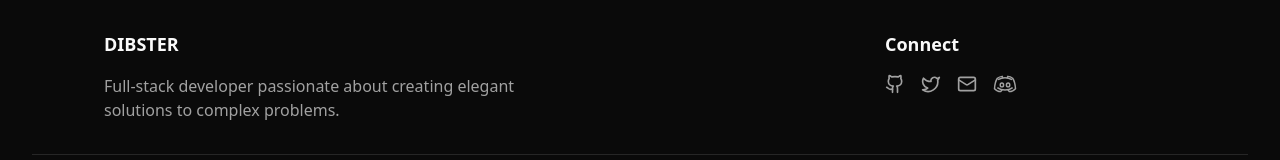
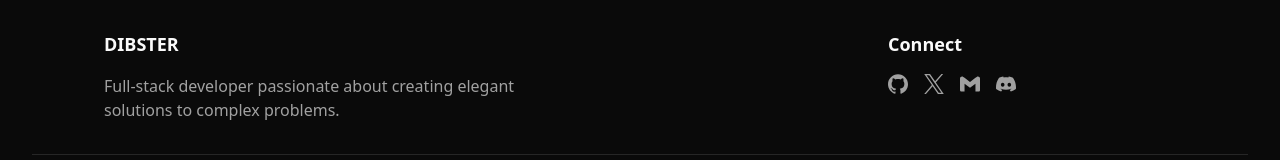
Before and after one commit to DEV-DIBSTER/Personal-Website, a Next.js app: page /sitemap in a window 1280 px wide. Shown: the part 545-705 px from the top of the page. Built offline with nearby package versions, Linux system fonts and the light colour scheme.

Commit message:
refractor: social icons

```diff
--- a/src/app/components/Footer.js
+++ b/src/app/components/Footer.js
@@ -1,5 +1,4 @@
 import Link from "next/link";
-import { Github, Twitter, Linkedin, Mail } from "lucide-react";
 
 const Footer = () => {
   return (
@@ -17,28 +16,16 @@ const Footer = () => {
             <h3 className="text-lg font-semibold mb-4">Connect</h3>
             <div className="flex space-x-4">
               <Link href="https://github.com/DEV-DIBSTER" target="_blank" rel="noopener noreferrer" aria-label="GitHub">
-                <Github className="h-5 w-5 text-muted-foreground hover:text-foreground transition-colors" />
+                <svg role="img" viewBox="0 0 24 24" xmlns="http://www.w3.org/2000/svg" className="h-5 w-5 text-muted-foreground hover:text-foreground transition-colors fill-current"><title>GitHub</title><path d="M12 .297c-6.63 0-12 5.373-12 12 0 5.303 3.438 9.8 8.205 11.385.6.113.82-.258.82-.577 0-.285-.01-1.04-.015-2.04-3.338.724-4.042-1.61-4.042-1.61C4.422 18.07 3.633 17.7 3.633 17.7c-1.087-.744.084-.729.084-.729 1.205.084 1.838 1.236 1.838 1.236 1.07 1.835 2.809 1.305 3.495.998.108-.776.417-1.305.76-1.605-2.665-.3-5.466-1.332-5.466-5.93 0-1.31.465-2.38 1.235-3.22-.135-.303-.54-1.523.105-3.176 0 0 1.005-.322 3.3 1.23.96-.267 1.98-.399 3-.405 1.02.006 2.04.138 3 .405 2.28-1.552 3.285-1.23 3.285-1.23.645 1.653.24 2.873.12 3.176.765.84 1.23 1.91 1.23 3.22 0 4.61-2.805 5.625-5.475 5.92.42.36.81 1.096.81 2.22 0 1.606-.015 2.896-.015 3.286 0 .315.21.69.825.57C20.565 22.092 24 17.592 24 12.297c0-6.627-5.373-12-12-12"/></svg>
               </Link>
-              <Link href="https://twitter.com/DEV_DIBSTER" target="_blank" rel="noopener noreferrer" aria-label="Twitter">
-                <Twitter className="h-5 w-5 text-muted-foreground hover:text-foreground transition-colors" />
+              <Link href="https://twitter.com/DEV_DIBSTER" target="_blank" rel="noopener noreferrer" aria-label="X">
+                <svg role="img" viewBox="0 0 24 24" xmlns="http://www.w3.org/2000/svg" className="h-5 w-5 text-muted-foreground hover:text-foreground transition-colors fill-current"><title>X</title><path d="M14.234 10.162 22.977 0h-2.072l-7.591 8.824L7.251 0H.258l9.168 13.343L.258 24H2.33l8.016-9.318L16.749 24h6.993zm-2.837 3.299-.929-1.329L3.076 1.56h3.182l5.965 8.532.929 1.329 7.754 11.09h-3.182z"/></svg>
               </Link>
-              <Link href="mailto:me@dibster.dev" aria-label="Email">
-                <Mail className="h-5 w-5 text-muted-foreground hover:text-foreground transition-colors" />
+              <Link href="mailto:me@dibster.dev" aria-label="Gmail">
+                <svg role="img" viewBox="0 0 24 24" xmlns="http://www.w3.org/2000/svg" className="h-5 w-5 text-muted-foreground hover:text-foreground transition-colors fill-current"><title>Gmail</title><path d="M24 5.457v13.909c0 .904-.732 1.636-1.636 1.636h-3.819V11.73L12 16.64l-6.545-4.91v9.273H1.636A1.636 1.636 0 0 1 0 19.366V5.457c0-2.023 2.309-3.178 3.927-1.964L5.455 4.64 12 9.548l6.545-4.91 1.528-1.145C21.69 2.28 24 3.434 24 5.457z"/></svg>
               </Link>
               <Link href="https://discord.com/users/757296951925538856" target="_blank" rel="noopener noreferrer" aria-label="Discord">
-                <svg
-                  xmlns="http://www.w3.org/2000/svg"
-                  viewBox="0 0 48 48"
-                  className="h-7 w-7 text-muted-foreground hover:text-foreground transition-colors stroke-current fill-none -mt-[4px] -ml-[2px]"
-                  strokeWidth="2.5"
-                >
-                  <path d="M10.9 30.1c2.65 2 6.64 4.1 13.1 4.1s10.44-2.1 13.1-4.1"/>
-                  <path d="M36 16.6c-3.23-1.65-6.43-3.2-12-3.2s-8.75 1.55-12 3.2"/>
-                  <path d="m20.5 13.7-1.4-2.76a17.06 17.06 0 0 0-8.18 3.27S6.75 20.25 6 32.18c4.22 4.87 10.64 4.9 10.64 4.9l2.48-3.3"/>
-                  <path d="m28.9 33.75 2.49 3.32s6.41-.02 10.64-4.88c-.75-11.93-4.92-18-4.92-18s-3.75-2.94-8.18-3.27l-1.36 2.77"/>
-                  <ellipse cx="18.68" cy="25.64" rx="2.87" ry="3.27"/>
-                  <ellipse cx="29.32" cy="25.64" rx="2.87" ry="3.27"/>
-                </svg>
+                <svg role="img" viewBox="0 0 24 24" xmlns="http://www.w3.org/2000/svg" className="h-5 w-5 text-muted-foreground hover:text-foreground transition-colors fill-current"><title>Discord</title><path d="M20.317 4.3698a19.7913 19.7913 0 00-4.8851-1.5152.0741.0741 0 00-.0785.0371c-.211.3753-.4447.8648-.6083 1.2495-1.8447-.2762-3.68-.2762-5.4868 0-.1636-.3933-.4058-.8742-.6177-1.2495a.077.077 0 00-.0785-.037 19.7363 19.7363 0 00-4.8852 1.515.0699.0699 0 00-.0321.0277C.5334 9.0458-.319 13.5799.0992 18.0578a.0824.0824 0 00.0312.0561c2.0528 1.5076 4.0413 2.4228 5.9929 3.0294a.0777.0777 0 00.0842-.0276c.4616-.6304.8731-1.2952 1.226-1.9942a.076.076 0 00-.0416-.1057c-.6528-.2476-1.2743-.5495-1.8722-.8923a.077.077 0 01-.0076-.1277c.1258-.0943.2517-.1923.3718-.2914a.0743.0743 0 01.0776-.0105c3.9278 1.7933 8.18 1.7933 12.0614 0a.0739.0739 0 01.0785.0095c.1202.099.246.1981.3728.2924a.077.077 0 01-.0066.1276 12.2986 12.2986 0 01-1.873.8914.0766.0766 0 00-.0407.1067c.3604.698.7719 1.3628 1.225 1.9932a.076.076 0 00.0842.0286c1.961-.6067 3.9495-1.5219 6.0023-3.0294a.077.077 0 00.0313-.0552c.5004-5.177-.8382-9.6739-3.5485-13.6604a.061.061 0 00-.0312-.0286zM8.02 15.3312c-1.1825 0-2.1569-1.0857-2.1569-2.419 0-1.3332.9555-2.4189 2.157-2.4189 1.2108 0 2.1757 1.0952 2.1568 2.419 0 1.3332-.9555 2.4189-2.1569 2.4189zm7.9748 0c-1.1825 0-2.1569-1.0857-2.1569-2.419 0-1.3332.9554-2.4189 2.1569-2.4189 1.2108 0 2.1757 1.0952 2.1568 2.419 0 1.3332-.946 2.4189-2.1568 2.4189Z"/></svg>
               </Link>
             </div>
           </div>
```
